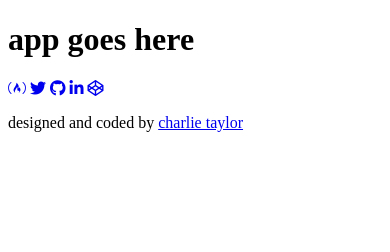
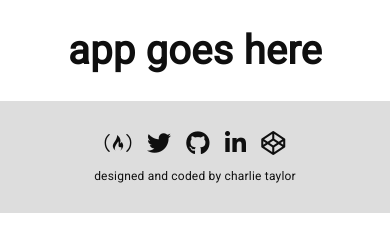
Before and after one commit to chazmcgrill/generic-app-footer, a plain HTML site: page index.html in a window 390 px wide. Drawn offline with Linux system fonts and the light colour scheme.

Commit message:
Add Styling
Added styling including media query transitions and core setup

```diff
--- a/css/styles.sass
+++ b/css/styles.sass
@@ -0,0 +1,51 @@
+@import url('https://fonts.googleapis.com/css?family=Roboto')
+
+$text: #0f0f0f
+$bg: #ddd
+$highlight: #fff
+$accent: #2b90d9
+$danger: #e85a71
+
+html
+  font-family: 'Roboto', sans-serif
+  font-size: 20px
+  letter-spacing: 0.2px
+  height: 100%
+  color: $text
+
+body
+  height: 100%
+  margin: 0
+
+h1
+  text-align: center
+
+a
+  text-decoration: none
+  color: inherit
+  transition: color 0.3s
+
+  &:hover
+    color: $accent
+
+// FOOTER
+
+footer
+  background: $bg
+  display: flex
+  flex-direction: column
+  justify-content: space-around
+  align-items: center
+  padding: 30px
+
+.footer-icons i
+  font-size: 1.2rem
+  margin: 0 5px
+
+.footer-message
+  font-size: 0.6rem
+  margin-bottom: 0
+
+@media screen and (min-width: 640px)
+  html
+    font-size: 16px
```
Also changed, not shown: index.html (+2 -0 lines), css/styles.css.
